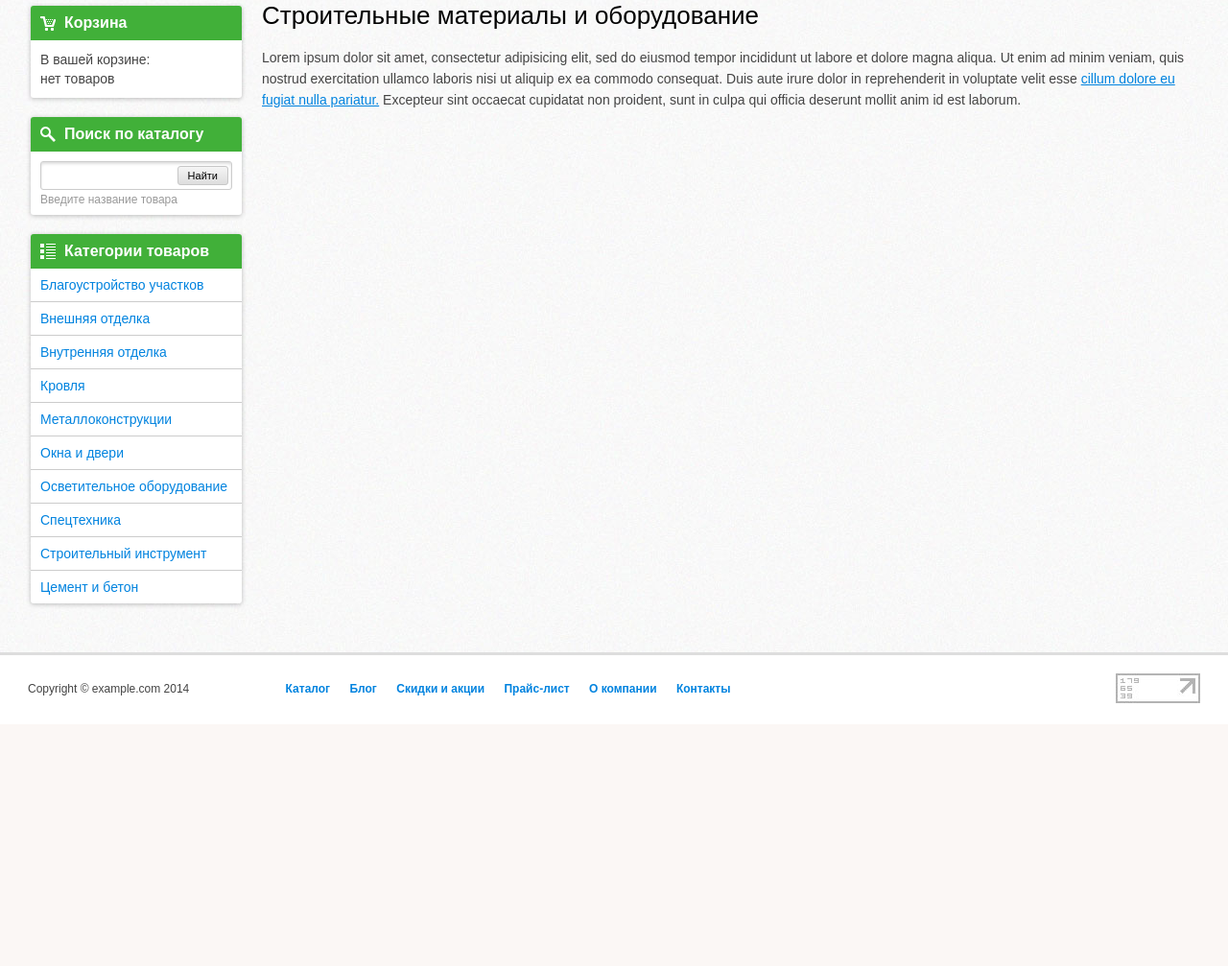
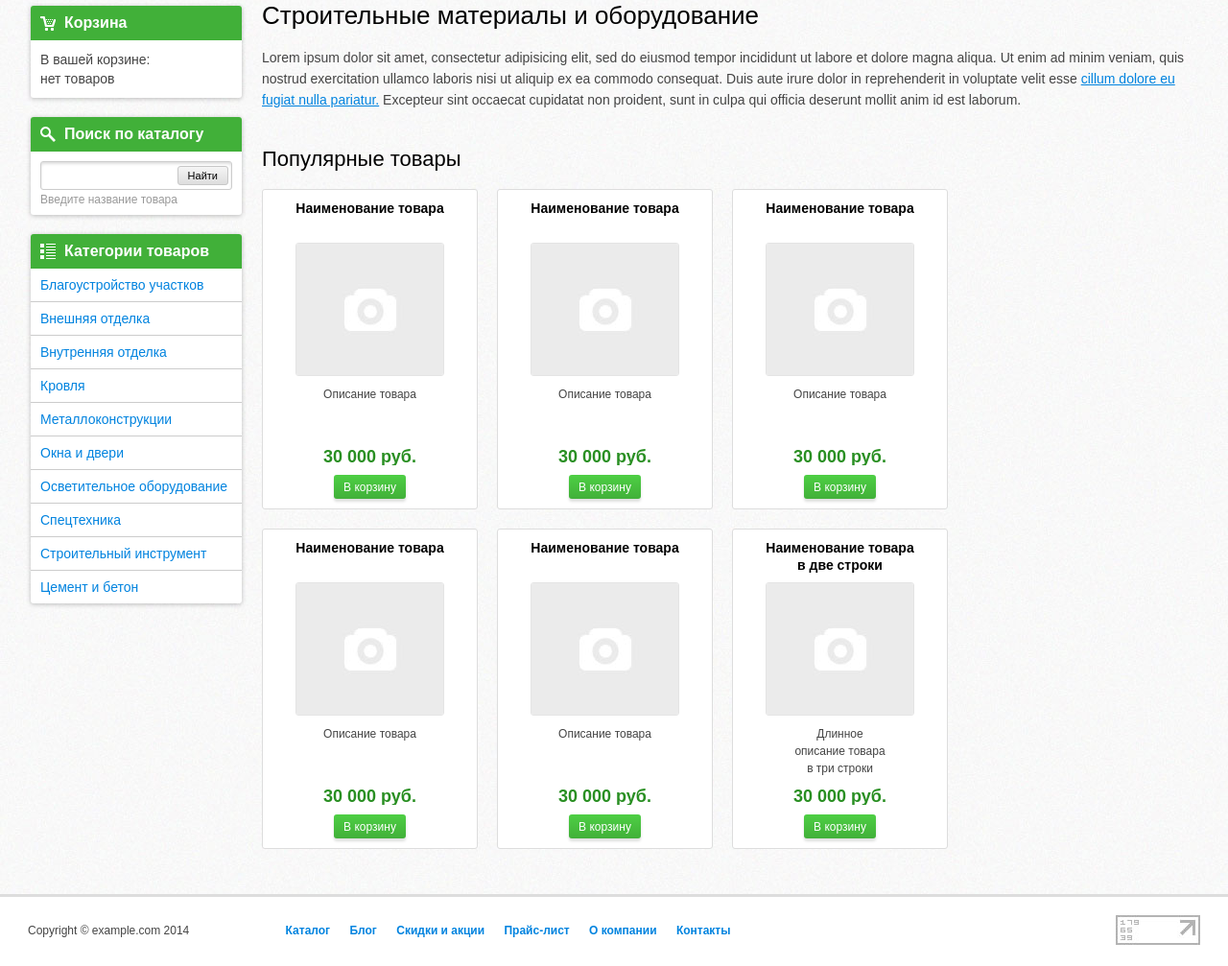
Before and after one commit to Katrusik/web-shop, a plain HTML site: page index.html in a window 1280 px wide. Shown: the part 218-1225 px from the top of the page at 96% size. Before the commit the page ends 973 px from the top, so only its background shows below. Drawn offline with Linux system fonts and the light colour scheme.

Commit message:
Add block popular products

```diff
--- a/index.html
+++ b/index.html
@@ -92,6 +92,68 @@
                <p>
                    Lorem ipsum dolor sit amet, consectetur adipisicing elit, sed do eiusmod tempor incididunt ut labore et dolore magna aliqua. Ut enim ad minim veniam, quis nostrud exercitation ullamco laboris nisi ut aliquip ex ea commodo consequat. Duis aute irure dolor in reprehenderit in voluptate velit esse <a href="">cillum dolore eu fugiat nulla pariatur.</a> Excepteur sint occaecat cupidatat non proident, sunt in culpa qui officia deserunt mollit anim id est laborum.
                </p>
+                <div id="product-list">
+                    <h2>Популярные товары</h2>
+                    <div class="product-item">
+                        <p class="name">Наименование товара</p>
+                        <div class="photo">
+                            <img src="img/photo.jpg" alt="">
+                        </div>
+                        <p class="desc">Описание товара</p>
+                        <p class="price">30 000 руб.</p>
+                        <p class="button"><button class="green">В корзину</button></p>
+                    </div>
+
+                    <div class="product-item">
+                        <p class="name">Наименование товара</p>
+                        <div class="photo">
+                            <img src="img/photo.jpg" alt="">
+                        </div>
+                        <p class="desc">Описание товара</p>
+                        <p class="price">30 000 руб.</p>
+                        <p class="button"><button class="green">В корзину</button></p>
+                    </div>
+
+                    <div class="product-item">
+                        <p class="name">Наименование товара</p>
+                        <div class="photo">
+                            <img src="img/photo.jpg" alt="">
+                        </div>
+                        <p class="desc">Описание товара</p>
+                        <p class="price">30 000 руб.</p>
+                        <p class="button"><button class="green">В корзину</button></p>
+                    </div>
+
+                    <div class="product-item">
+                        <p class="name">Наименование товара</p>
+                        <div class="photo">
+                            <img src="img/photo.jpg" alt="">
+                        </div>
+                        <p class="desc">Описание товара</p>
+                        <p class="price">30 000 руб.</p>
+                        <p class="button"><button class="green">В корзину</button></p>
+                    </div>
+
+                    <div class="product-item">
+                        <p class="name">Наименование товара</p>
+                        <div class="photo">
+                            <img src="img/photo.jpg" alt="">
+                        </div>
+                        <p class="desc">Описание товара</p>
+                        <p class="price">30 000 руб.</p>
+                        <p class="button"><button class="green">В корзину</button></p>
+                    </div>
+
+                    <div class="product-item">
+                        <p class="name">Наименование товара <br> в две строки</p>
+                        <div class="photo">
+                            <img src="img/photo.jpg" alt="">
+                        </div>
+                        <p class="desc">Длинное <br> описание товара <br> в три строки</p>
+                        <p class="price">30 000 руб.</p>
+                        <p class="button"><button class="green">В корзину</button></p>
+                    </div>
+                </div>
             </div>
 
         </div>
--- a/style.css
+++ b/style.css
@@ -62,7 +62,7 @@ input[type="text"]:focus {
     outline: none;
 }
 
-button{
+button {
     background-color: #ddd;
     background-image: -moz-linear-gradient(top, #f5f5f5, #ddd);
     background-image: -webkit-gradient(linear, 0 0, 0 100%, from(#f5f5f5), to(#ddd));
@@ -70,7 +70,7 @@ button{
     background-image: -o-linear-gradient(top, #f5f5f5, #ddd);
     background-image: linear-gradient(to bottom, #f5f5f5, #ddd);
     background-repeat: repeat-x;
-    /*height: 25px;*/
+    height: 25px;
     padding: 0 10px;
     -webkit-box-shadow: 0 3px 3px rgba(0,0,0,0.13);
     -moz-box-shadow: 0 3px 3px rgba(0,0,0,0.13);
@@ -345,6 +345,74 @@ button:hover {
     overflow: hidden;
 }
 
+/*Популярные товары*/
+
+#product-list {
+    margin-top: 40px;
+    overflow: hidden;
+}
+
+.product-item{
+    background-color: white;
+    -webkit-border-radius: 3px;
+    -moz-border-radius:3px;
+    border-radius: 3px;
+    border: 1px solid #ddd;
+    float:left;
+    margin:0 20px 20px 0;
+    box-sizing: border-box;
+    -webkit-box-sizing: border-box;
+    -moz-box-sizing: border-box;
+    padding: 10px;
+    width: 225px;
+    text-align: center;
+}
+
+#product-list>.product-item>p,
+#product-list>.product-item>div{
+    margin-bottom: 10px;
+    overflow: hidden;
+}
+
+#product-list>.product-item>.name {
+    font: bold 14px/18px Arial;
+    height: 35px;
+    color: black;
+}
+
+#product-list>.product-item>.photo {
+    -webkit-border-radius: 3px;
+    -moz-border-radius: 3px;
+    border-radius: 3px;
+    border: 1px solid #e4e4e4;
+    width: 153px;
+    height: 137px;
+    margin: 0 auto 10px;
+}
+
+#product-list>.product-item>.photo>img {
+    width: auto;
+    height: 137px;
+}
+
+#product-list>.product-item>.desc {
+    font-size: 12px;
+    line-height: 18px;
+    height: 55px;
+}
+
+
+#product-list>.product-item>.price {
+    color: #298f22;
+    font: bold 18px/18px Arial;
+}
+
+#product-list>.product-item>.button {
+    margin-bottom: 0;
+    overflow: visible;
+}
+
+
 /*Футер*/
 #footer{
     background-color: #fff;
```
